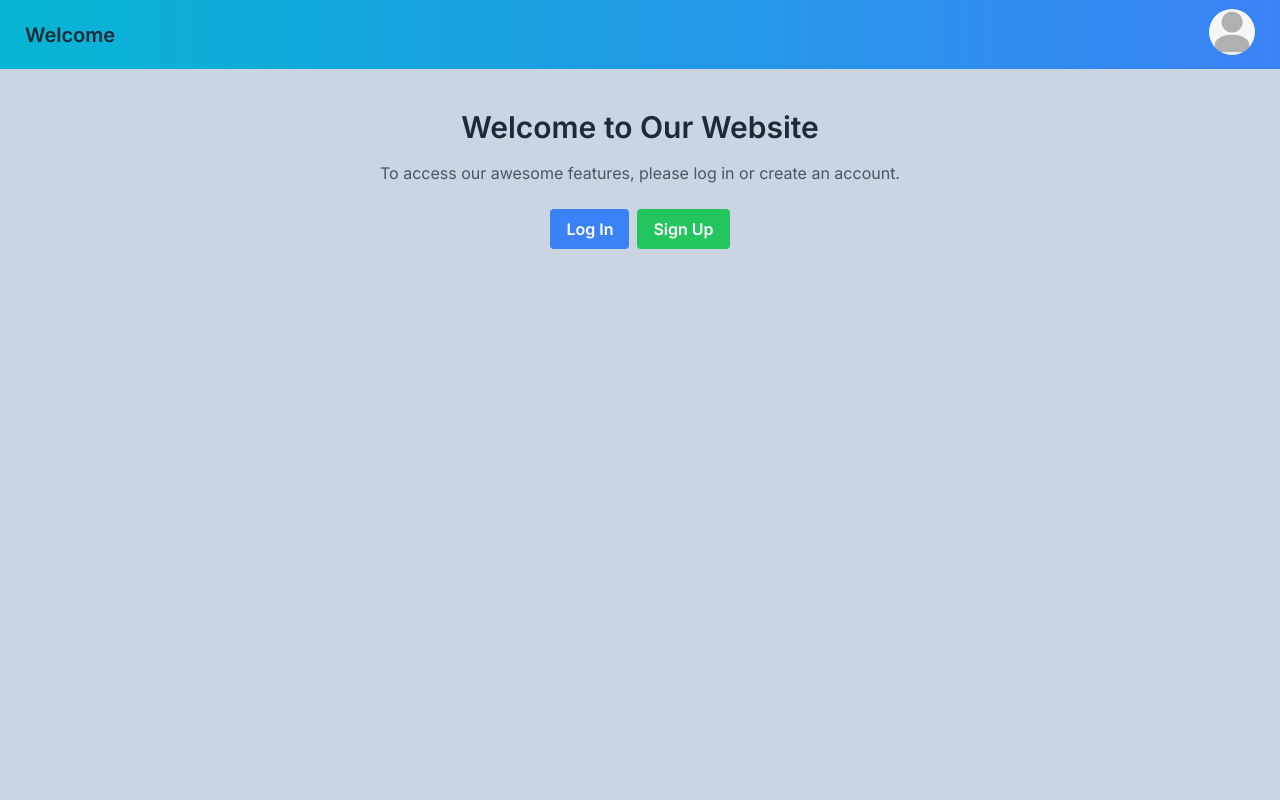
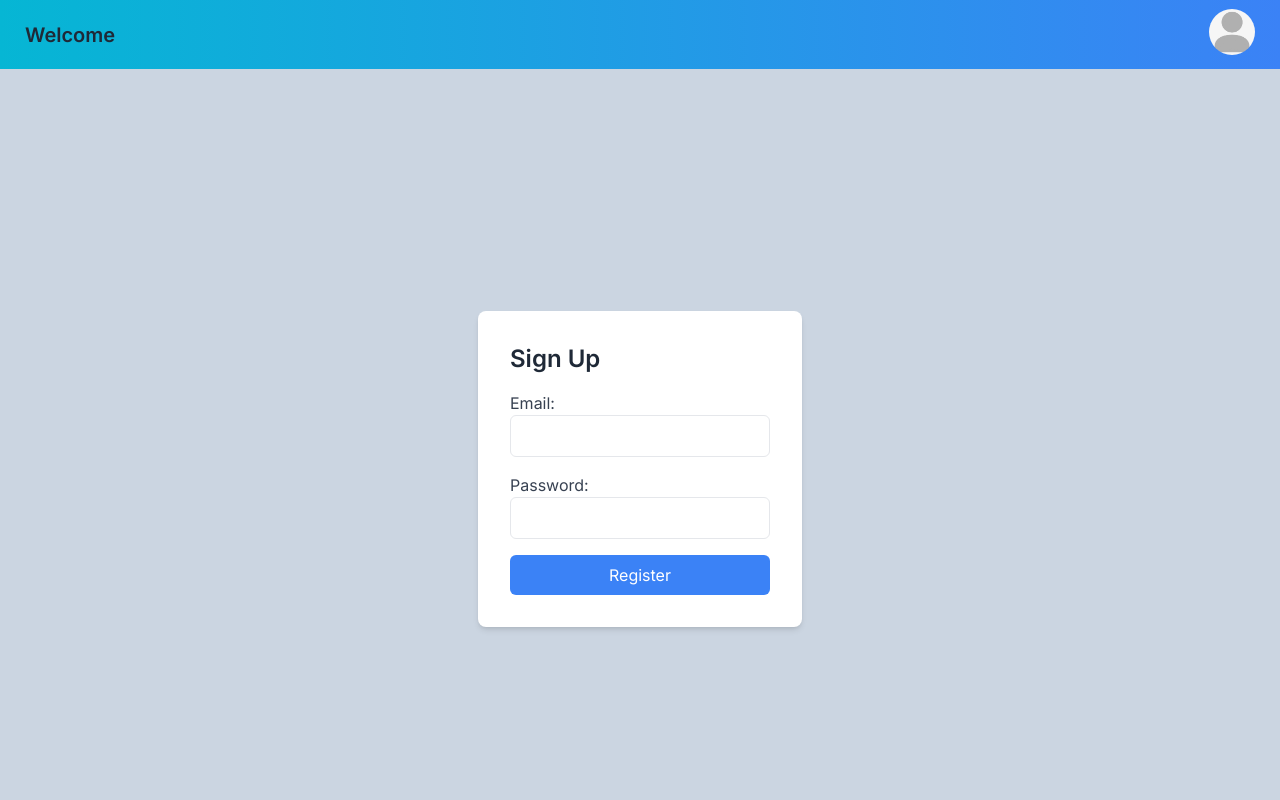
Before and after one commit to raselrana22/secure-static-login-email-sender-next.js, a Next.js app: page /signup in a window 1280 px wide. Shown: the top 800 px of the page. Built offline with nearby package versions, Linux system fonts and the light colour scheme.

Commit message:
sign up and notice page add

```diff
--- /dev/null
+++ b/src/app/(startingPages)/notice/page.js
@@ -0,0 +1,35 @@
+import React from 'react';
+import Link from 'next/link';
+
+export default function Notice() {
+    return (
+        <div className="text-center w-full h-screen bg-slate-300">
+            <h1 className="text-3xl font-semibold pt-10 mb-4">Access Restricted</h1>
+            <p className="text-gray-600 mb-6">
+                To access our website, please log in or create an account.
+            </p>
+            <div className="flex justify-center mb-4">
+                <Link href="/login">
+                    <button className="bg-blue-500 hover:bg-blue-600 text-white font-semibold py-2 px-4 rounded mr-2">
+                        Log In
+                    </button>
+                </Link>
+                <Link href="/signup">
+                    <button className="bg-green-500 hover:bg-green-600 text-white font-semibold py-2 px-4 rounded">
+                        Sign Up
+                    </button>
+                </Link>
+            </div>
+            <p className="text-gray-600">
+                If you already have an account, please log in. Otherwise, sign up to access our website.
+            </p>
+            <div className="mt-8">
+                <Link href="/">
+                    <button className="bg-gray-400 hover:bg-gray-500 text-white font-semibold py-2 px-4 rounded">
+                        Go to Homepage
+                    </button>
+                </Link>
+            </div>
+        </div>
+    );
+}
--- a/src/app/(startingPages)/signup/page.js
+++ b/src/app/(startingPages)/signup/page.js
@@ -1,22 +1,56 @@
-import React from 'react';
-import Link from 'next/link';
+'use client'
 
-export default function Welcome() {
+import { useState } from 'react';
+
+export default function Signup() {
+    const [email, setEmail] = useState('');
+    const [password, setPassword] = useState('');
+
+    const handleSubmit = (e) => {
+        e.preventDefault();
+        // Add your registration logic here
+    };
+
     return (
-        <div className="text-center w-full h-screen bg-slate-300">
-            <h1 className="text-3xl font-semibold pt-10 mb-4">Welcome to Our Website</h1>
-            <p className="text-gray-600 mb-6">
-                To access our awesome features, please log in or create an account.
-            </p>
-            <div className="flex justify-center">
-                <Link href={'/login'}>
-                    <button className="bg-blue-500 hover:bg-blue-600 text-white font-semibold py-2 px-4 rounded mr-2">
-                        Log In
-                    </button>
-                </Link>
-                <button className="bg-green-500 hover:bg-green-600 text-white font-semibold py-2 px-4 rounded">
-                    Sign Up
-                </button>
+        <div className='w-full h-screen'>
+            <div className="min-h-screen flex items-center justify-center bg-slate-300">
+                <div className="bg-white p-8 shadow-md rounded-lg">
+                    <h2 className="text-2xl font-semibold mb-4">Sign Up</h2>
+                    <form onSubmit={handleSubmit}>
+                        <div className="mb-4">
+                            <label htmlFor="email" className="block text-gray-700">Email:</label>
+                            <input
+                                type="email"
+                                id="email"
+                                name="email"
+                                value={email}
+                                onChange={(e) => setEmail(e.target.value)}
+                                required
+                                className="w-full px-3 py-2 border rounded-md focus:outline-none focus:border-blue-500"
+                            />
+                        </div>
+                        <div className="mb-4">
+                            <label htmlFor="password" className="block text-gray-700">Password:</label>
+                            <input
+                                type="password"
+                                id="password"
+                                name="password"
+                                value={password}
+                                onChange={(e) => setPassword(e.target.value)}
+                                required
+                                className="w-full px-3 py-2 border rounded-md focus:outline-none focus:border-blue-500"
+                            />
+                        </div>
+                        <div>
+                            <button
+                                type="submit"
+                                className="w-full bg-blue-500 text-white py-2 rounded-md hover:bg-blue-600 transition duration-300"
+                            >
+                                Register
+                            </button>
+                        </div>
+                    </form>
+                </div>
             </div>
         </div>
     );
--- a/src/app/components/navbar-before-login.jsx
+++ b/src/app/components/navbar-before-login.jsx
@@ -39,7 +39,7 @@ export default function NavbarBeforeLogin() {
               </Link>
             </li>
             <li>
-              <Link href={"/welcome"}>
+              <Link href={"/notice"}>
                 <p>About</p>
               </Link>
             </li>
```
